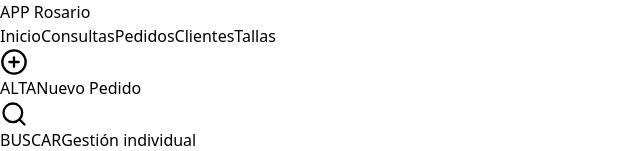
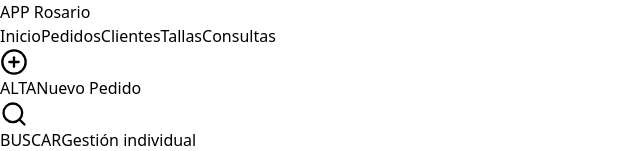
Before and after one commit to moiguan-hub/app-rosario-taller, a React (Vite) app: page / in a window 1280 px wide. Shown: the top 151 px of the page, without its empty margins (0-640 px from the left). Built offline with nearby package versions, Linux system fonts and the light colour scheme.

Commit message:
reorganiza menu superior

```diff
--- a/src/App.tsx
+++ b/src/App.tsx
@@ -15,10 +15,10 @@ function App() {
             <h1 className="text-2xl font-black text-rose-600">APP Rosario</h1>
             <nav className="flex flex-wrap justify-center gap-x-4 gap-y-2">
               <a href="/" className="text-sm md:text-base font-bold text-gray-600 hover:text-rose-600">Inicio</a>
-              <a href="/consultas" className="text-sm md:text-base font-bold text-gray-600 hover:text-rose-600">Consultas</a>
               <a href="/pedidos" onClick={() => { localStorage.removeItem('paso'); localStorage.removeItem('clienteId'); localStorage.removeItem('pedidoId'); }} className="text-sm md:text-base font-bold text-gray-600 hover:text-rose-600">Pedidos</a>
               <a href="/clientes" className="text-sm md:text-base font-bold text-gray-600 hover:text-rose-600">Clientes</a>
               <a href="/tallas" className="text-sm md:text-base font-bold text-gray-600 hover:text-rose-600">Tallas</a>
+              <a href="/consultas" className="text-sm md:text-base font-bold text-gray-600 hover:text-rose-600">Consultas</a>
             </nav>
           </div>
         </header>
```
Also changed, not shown: 1 other file (tests, documents, lock files or other folders).
